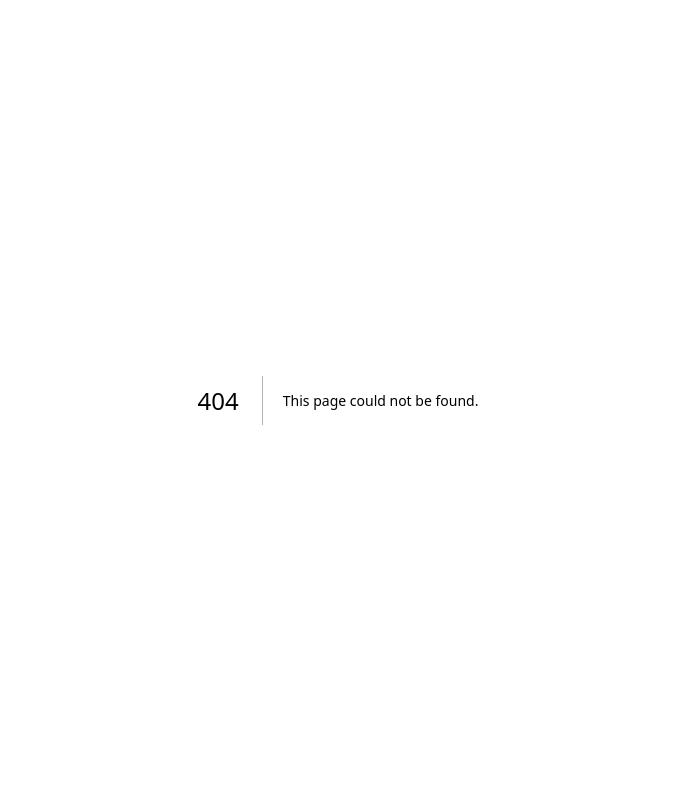
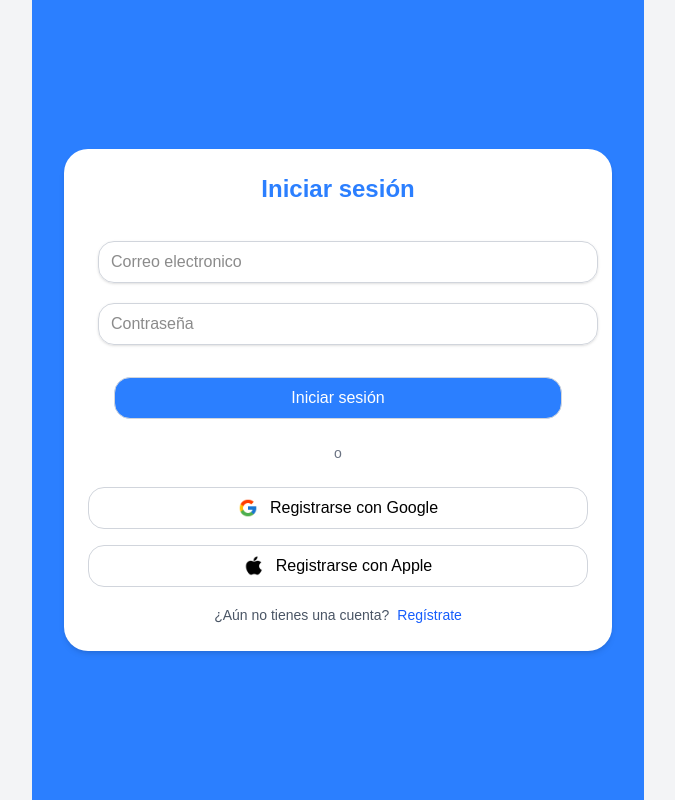
Before and after one commit to robertgt0/alquiler_front, a Next.js app: page / in a window 1280 px wide. Before the commit this address had no page. Shown: the whole page, without its empty margins (302-977 px from the left). Built offline with nearby package versions, Linux system fonts and the light colour scheme.

Commit message:
arreglo de page

```diff
--- /dev/null
+++ b/src/app/page.tsx
@@ -0,0 +1,10 @@
+"use client";
+import LoginPage from "./teamsys/loginPage";
+
+export default function Page() {
+  return (
+    <main className="flex justify-center items-center min-h-screen bg-gray-100">
+      <LoginPage />
+    </main>
+  );
+}
```
